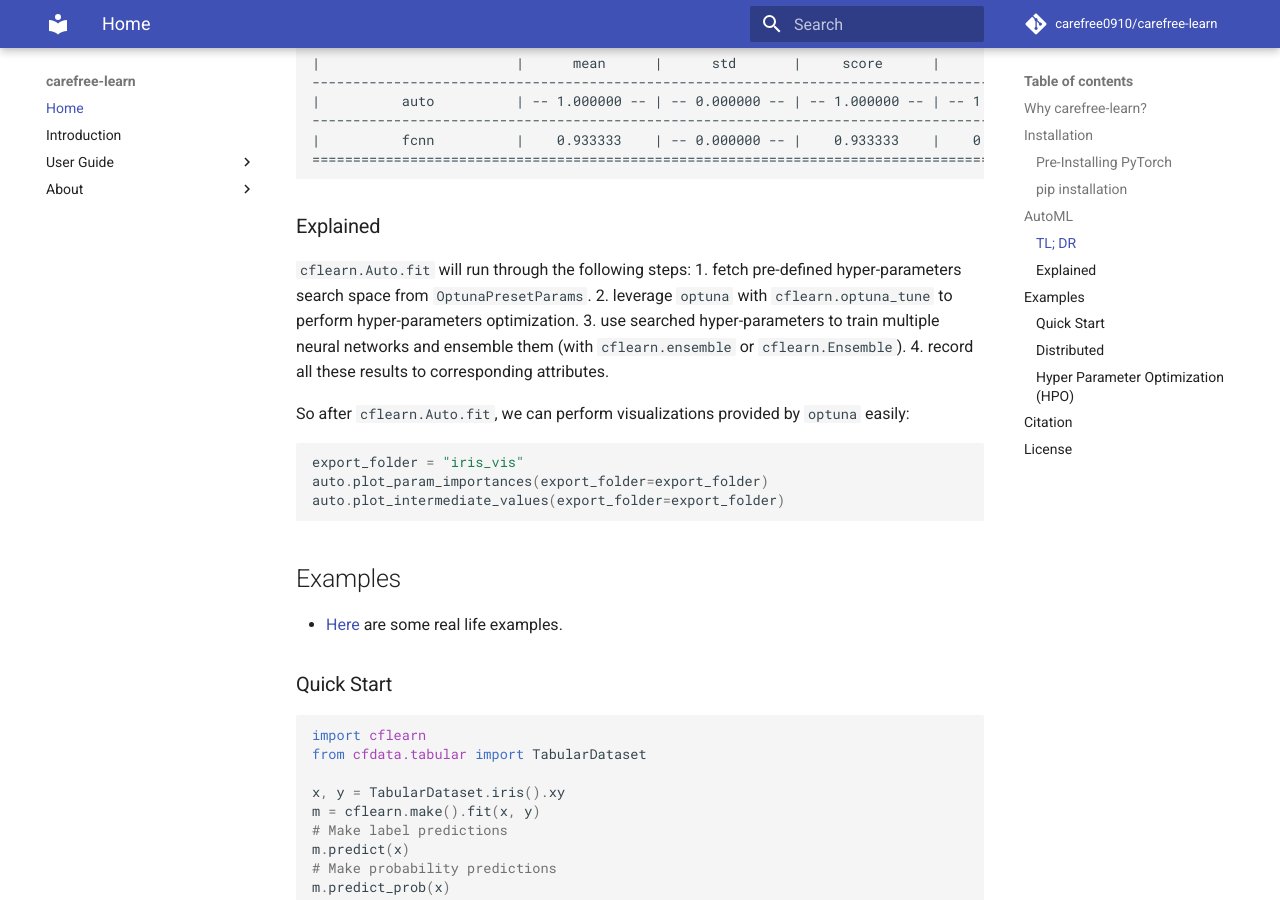
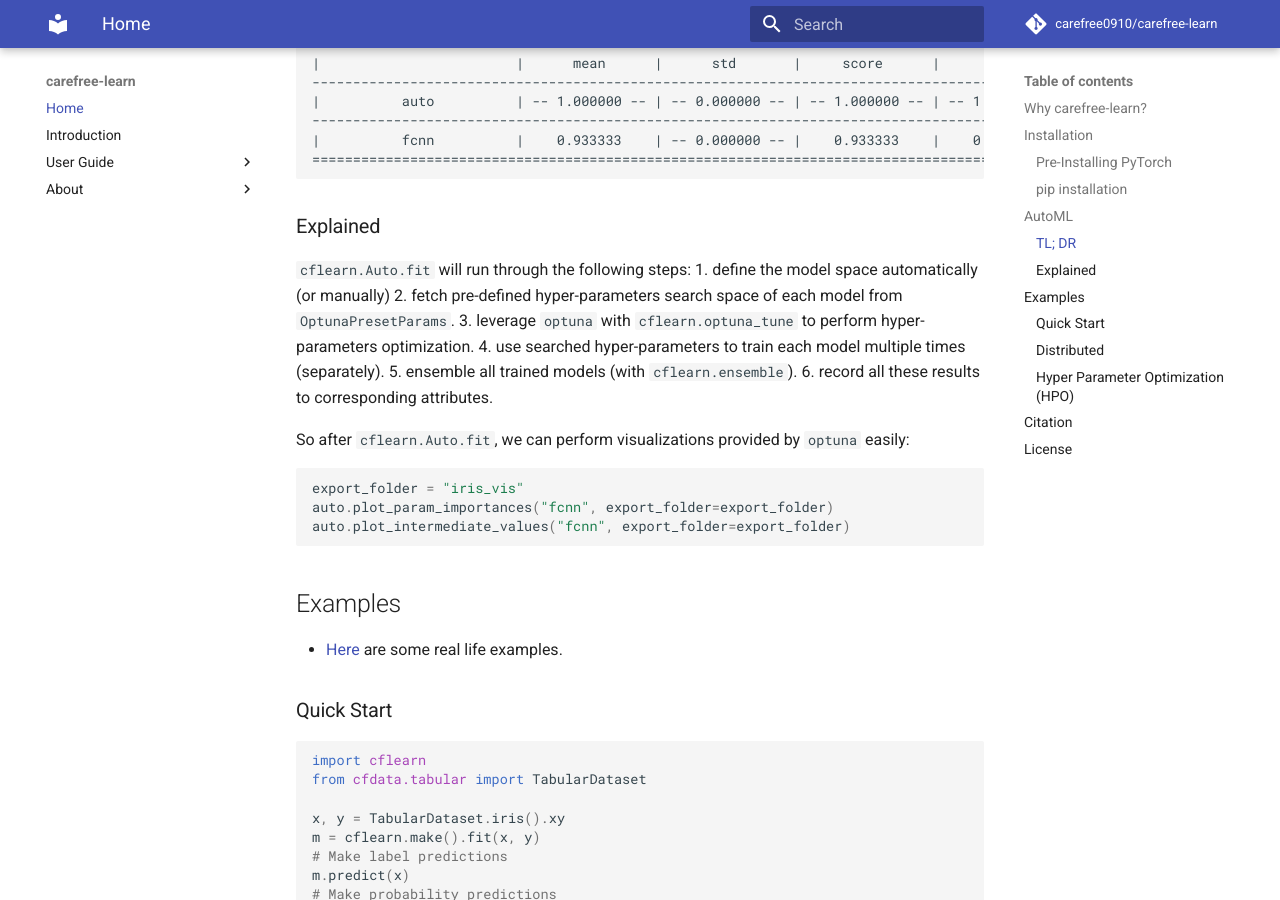
Before and after one commit to carefree0910/carefree-learn, an MkDocs documentation site: the page built from docs/index.md, in a window 1280 px wide and 900 px high, scrolled down 2641 px. Built offline with MkDocs 1.6.1 and Material for MkDocs 9.7.7, drawn with Linux system fonts in a browser that asks for light colours; comment, search, counter and statistics services are not loaded.

Commit message:
🐛Fixed some usages due to API changes from `Auto`

````diff
--- a/docs/index.md
+++ b/docs/index.md
@@ -113,17 +113,19 @@ Then you will see something like this:
 ### Explained
 
 `cflearn.Auto.fit` will run through the following steps:
-1. fetch pre-defined hyper-parameters search space from `OptunaPresetParams`.
-2. leverage `optuna` with `cflearn.optuna_tune` to perform hyper-parameters optimization.
-3. use searched hyper-parameters to train multiple neural networks and ensemble them (with `cflearn.ensemble` or `cflearn.Ensemble`).
-4. record all these results to corresponding attributes.
+1. define the model space automatically (or manually)
+2. fetch pre-defined hyper-parameters search space of each model from `OptunaPresetParams`.
+3. leverage `optuna` with `cflearn.optuna_tune` to perform hyper-parameters optimization.
+4. use searched hyper-parameters to train each model multiple times (separately).
+5. ensemble all trained models (with `cflearn.ensemble`).
+6. record all these results to corresponding attributes.
 
 So after `cflearn.Auto.fit`, we can perform visualizations provided by `optuna` easily:
 
 ```python
 export_folder = "iris_vis"
-auto.plot_param_importances(export_folder=export_folder)
-auto.plot_intermediate_values(export_folder=export_folder)
+auto.plot_param_importances("fcnn", export_folder=export_folder)
+auto.plot_intermediate_values("fcnn", export_folder=export_folder)
 ```
 
 
````
Also changed, not shown: README.md (+8 -6 lines), 3 other files.
